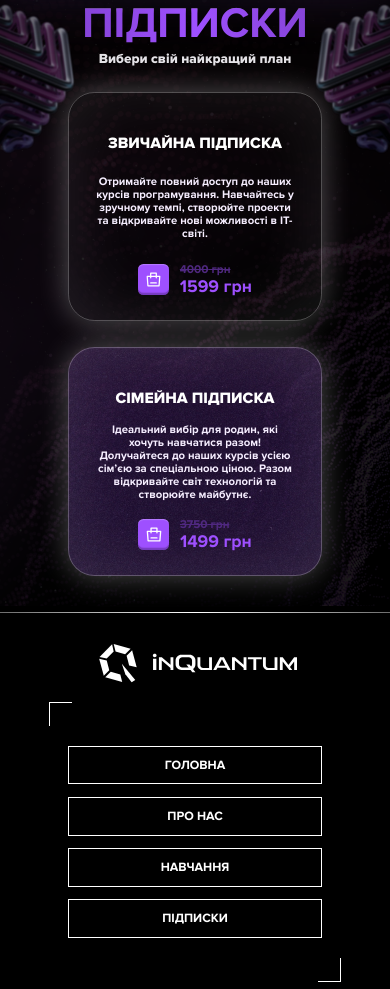
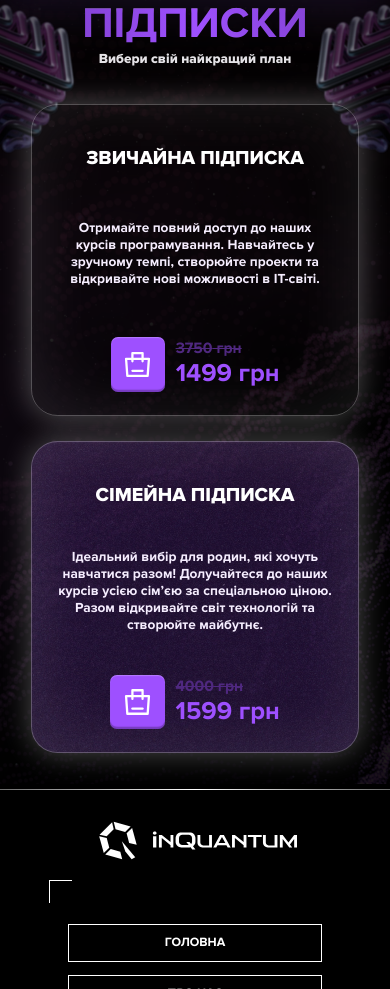
Before and after one commit to daria-diahovets/in-quantum, a Next.js app: page / in a window 390 px wide. Shown: the part 2860-3849 px from the top of the page. Built offline with nearby package versions, Linux system fonts and the light colour scheme.

Commit message:
update subscriptions cards

```diff
--- a/src/app/styles/globals.css
+++ b/src/app/styles/globals.css
@@ -18,7 +18,7 @@
 
 html {
   font-size: 12px;
-  scroll-behavior: smooth;
+  /* scroll-behavior: smooth; */
 }
 
 body {
--- a/src/components/Subscriptions/Subscriptions.module.css
+++ b/src/components/Subscriptions/Subscriptions.module.css
@@ -241,23 +241,23 @@
 
   .wrapper {
     gap: 6.6vw;
-    margin-top: 6.6vw;
+    margin-top: 9.5vw;
     flex-direction: column;
     align-items: center;
   }
 
   .card {
-    width: 65.2vw;
-    height: 58.7vw;
+    width: 90%;
+    height: 80vw;
     padding: 10.5vw 6.6vw 5.9vw 6.6vw;
   }
 
   .card h4 {
-    font-size: 4vw;
+    font-size: 5vw;
   }
 
   .card p {
-    font-size: 2.9vw;
+    font-size: 3.5vw;
   }
 
   .price {
@@ -265,24 +265,24 @@
   }
 
   .price a {
-    width: 8vw;
-    height: 8vw;
-    border-radius: 1.4vw;
+    width: 14vw;
+    height: 14vw;
+    border-radius: 1.8vw;
     box-shadow: inset 0px 1px 1px rgba(255, 255, 255, 0.25),
       inset 0px -0.55vw 1px rgba(0, 0, 0, 0.25);
   }
 
   .price a img {
-    width: 4.5vw;
-    height: 4.5vw;
+    width: 8vw;
+    height: 8vw;
 
   }
 
   .price span:first-child {
-    font-size: 3vw;
+    font-size: 4vw;
   }
 
   .price span:last-child {
-    font-size: 4.5vw;
+    font-size: 6.5vw;
   }
 }
--- a/src/components/Subscriptions/Subscriptions.tsx
+++ b/src/components/Subscriptions/Subscriptions.tsx
@@ -7,8 +7,8 @@ const SUBSCRIPTIONS_ARR = [
     descr:
       "Отримайте повний доступ до наших курсів програмування. Навчайтесь у зручному темпі, створюйте проекти та відкривайте нові можливості в IT-світі.",
     price: {
-      standart: 4000,
-      discount: 1599,
+      standart: 3750,
+      discount: 1499,
     },
   },
   {
@@ -16,8 +16,8 @@ const SUBSCRIPTIONS_ARR = [
     descr:
       "Ідеальний вибір для родин, які хочуть навчатися разом! Долучайтеся до наших курсів усією сім’єю за спеціальною ціною. Разом відкривайте світ технологій та створюйте майбутнє.",
     price: {
-      standart: 3750,
-      discount: 1499,
+      standart: 4000,
+      discount: 1599,
     },
   },
 ];
@@ -48,7 +48,10 @@ export default function Subscriptions() {
               <h4>{card.title}</h4>
               <p>{card.descr}</p>
               <div className={classes.price}>
-                <a target="_blank" href="https://docs.google.com/forms/d/e/1FAIpQLSf2nHbHP0m9lf0UZyx7J3LCQCaWFPtrIlK1sXtljSKnd0zdmw/viewform?usp=dialog">
+                <a
+                  target="_blank"
+                  href="https://docs.google.com/forms/d/e/1FAIpQLSf2nHbHP0m9lf0UZyx7J3LCQCaWFPtrIlK1sXtljSKnd0zdmw/viewform?usp=dialog"
+                >
                   <Image
                     src="/images/subscriptions/buy.svg"
                     alt="buy"
```
